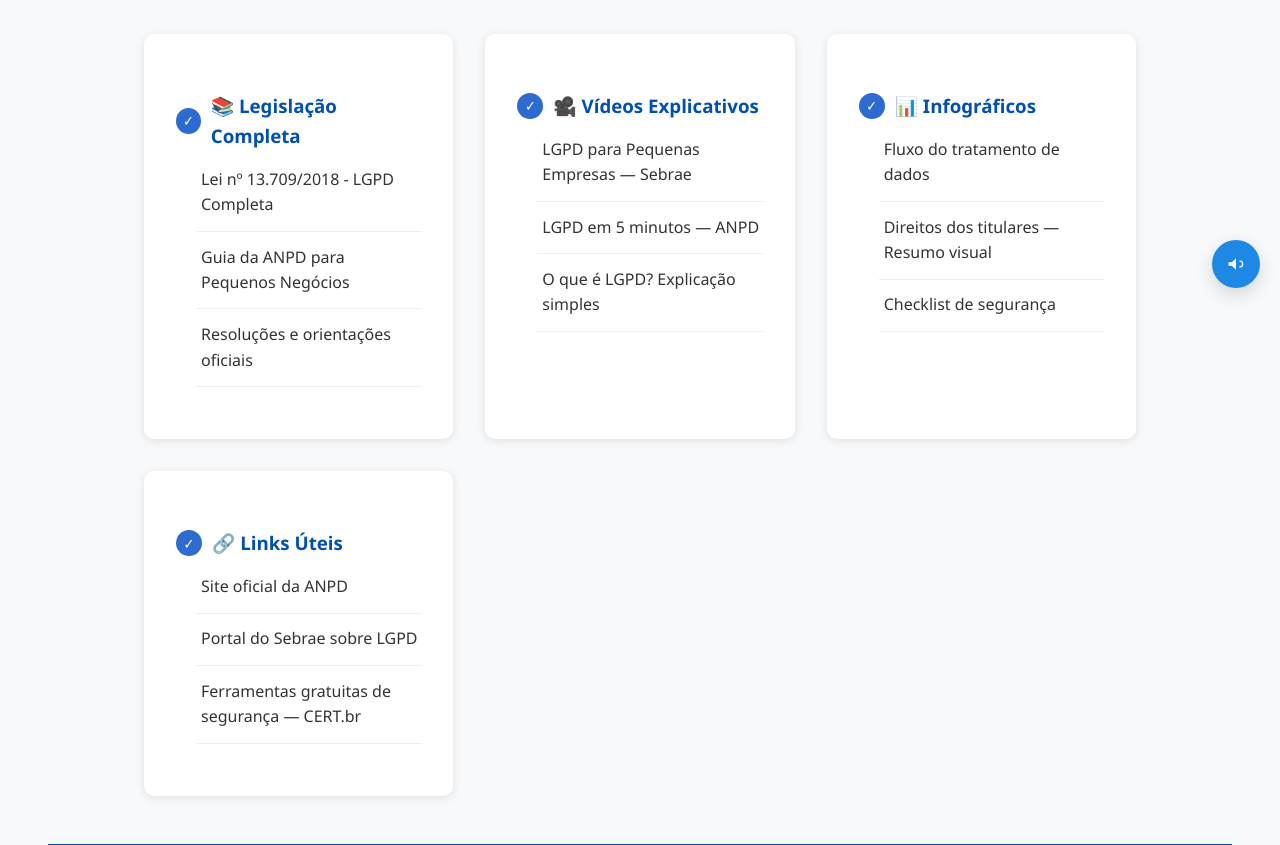
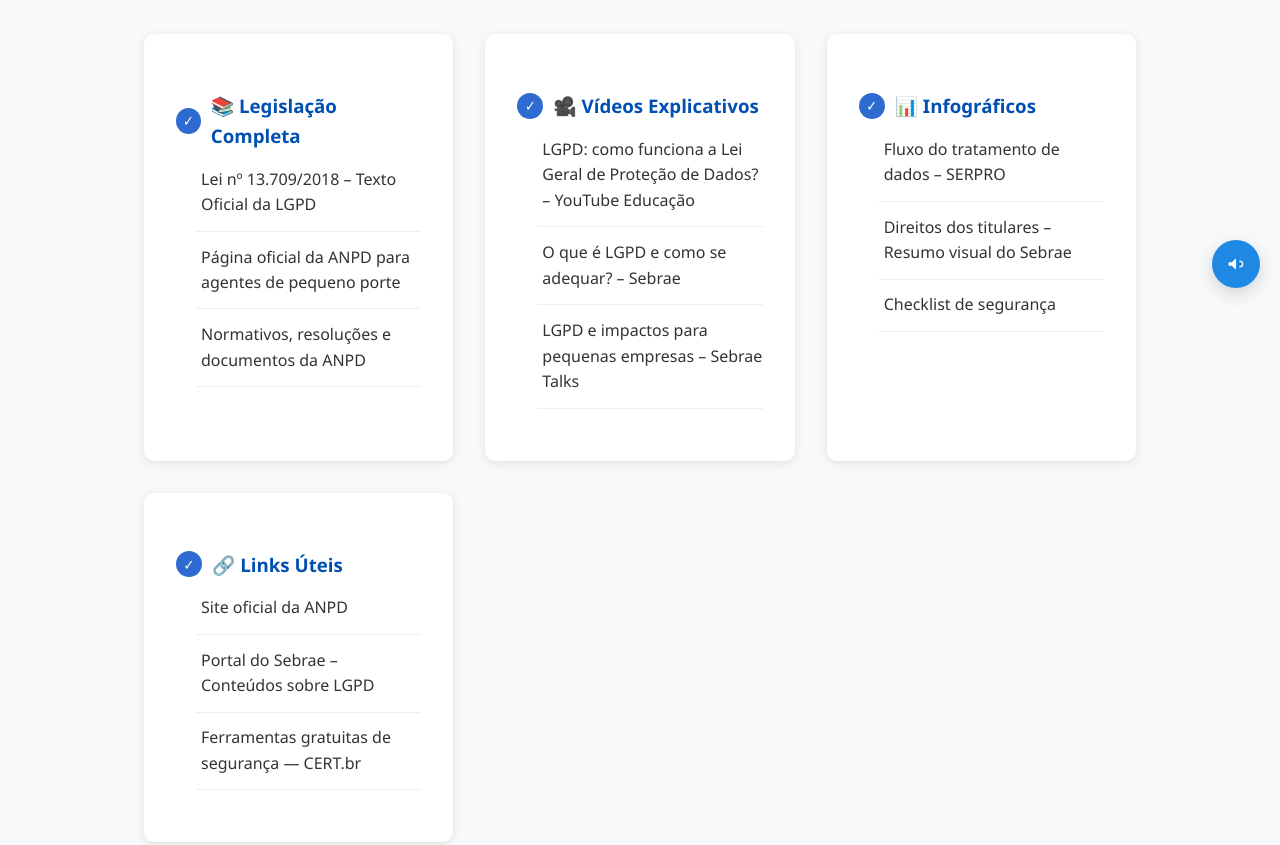
Before and after one commit to lucasdourado9-dotcom/site-lgpd, a plain HTML site: page recursos.html in a window 1280 px wide. Shown: the part 480-1325 px from the top of the page. Drawn offline with Linux system fonts and the light colour scheme.

Commit message:
Revise recursos.html with new resource links
Updated resource links and content in the HTML file.

```diff
--- a/recursos.html
+++ b/recursos.html
@@ -37,23 +37,47 @@
         <div class="container">
             <div class="resources-grid">
 
-                <!-- LEGISLAÇÃO -->
+                <!-- LEGISLAÇÃO COMPLETA -->
                 <div class="resource-category">
                     <h3>📚 Legislação Completa</h3>
                     <ul>
-                        <li><a href="https://www.planalto.gov.br/ccivil_03/_ato2015-2018/2018/lei/l13709.htm" target="_blank">Lei nº 13.709/2018 - LGPD Completa</a></li>
-                        <li><a href="https://www.gov.br/anpd/pt-br/documentos-e-publicacoes/guia-de-seguranca-para-agentes-de-tratamento-de-pequeno-porte.pdf" target="_blank">Guia da ANPD para Pequenos Negócios</a></li>
-                        <li><a href="https://www.gov.br/anpd" target="_blank">Resoluções e orientações oficiais</a></li>
+                        <li>
+                            <a href="https://www.planalto.gov.br/ccivil_03/_ato2015-2018/2018/lei/l13709.htm" target="_blank">
+                                Lei nº 13.709/2018 – Texto Oficial da LGPD
+                            </a>
+                        </li>
+                        <li>
+                            <a href="https://www.gov.br/anpd/pt-br/assuntos/educacao-publico-especifico/agentes-de-tratamento-de-pequeno-porte" target="_blank">
+                                Página oficial da ANPD para agentes de pequeno porte
+                            </a>
+                        </li>
+                        <li>
+                            <a href="https://www.gov.br/anpd/pt-br/assuntos" target="_blank">
+                                Normativos, resoluções e documentos da ANPD
+                            </a>
+                        </li>
                     </ul>
                 </div>
 
-                <!-- VÍDEOS -->
+                <!-- VÍDEOS EXPLICATIVOS -->
                 <div class="resource-category">
                     <h3>🎥 Vídeos Explicativos</h3>
                     <ul>
-                        <li><a href="https://www.youtube.com/watch?v=W3kOVFSrRck" target="_blank">LGPD para Pequenas Empresas — Sebrae</a></li>
-                        <li><a href="https://www.youtube.com/watch?v=J4sQd2F3LxM" target="_blank">LGPD em 5 minutos — ANPD</a></li>
-                        <li><a href="https://www.youtube.com/watch?v=NT0P_7TF5nE" target="_blank">O que é LGPD? Explicação simples</a></li>
+                        <li>
+                            <a href="https://www.youtube.com/watch?v=9SV6OLylNHk" target="_blank">
+                                LGPD: como funciona a Lei Geral de Proteção de Dados? – YouTube Educação
+                            </a>
+                        </li>
+                        <li>
+                            <a href="https://www.youtube.com/watch?v=esEnoPLl_84" target="_blank">
+                                O que é LGPD e como se adequar? – Sebrae
+                            </a>
+                        </li>
+                        <li>
+                            <a href="https://www.youtube.com/watch?v=8q-TmQx_ihE" target="_blank">
+                                LGPD e impactos para pequenas empresas – Sebrae Talks
+                            </a>
+                        </li>
                     </ul>
                 </div>
 
@@ -61,9 +85,21 @@
                 <div class="resource-category">
                     <h3>📊 Infográficos</h3>
                     <ul>
-                        <li><a href="https://www.serpro.gov.br/lgpd/lgpd-em-objetos/fluxo-do-tratamento-de-dados" target="_blank">Fluxo do tratamento de dados</a></li>
-                        <li><a href="https://www.sebrae.com.br/sites/PortalSebrae/artigos/conheca-os-direitos-dos-titulares-na-lgpd" target="_blank">Direitos dos titulares — Resumo visual</a></li>
-                        <li><a href="https://www.kaspersky.com.br/resource-center/threats/how-to-create-a-cybersecurity-checklist" target="_blank">Checklist de segurança</a></li>
+                        <li>
+                            <a href="https://www.serpro.gov.br/lgpd/lgpd-em-objetos/fluxo-do-tratamento-de-dados" target="_blank">
+                                Fluxo do tratamento de dados – SERPRO
+                            </a>
+                        </li>
+                        <li>
+                            <a href="https://www.sebrae.com.br/sites/PortalSebrae/artigos/conheca-os-direitos-dos-titulares-na-lgpd" target="_blank">
+                                Direitos dos titulares – Resumo visual do Sebrae
+                            </a>
+                        </li>
+                        <li>
+                            <a href="https://www.kaspersky.com.br/resource-center/threats/how-to-create-a-cybersecurity-checklist" target="_blank">
+                                Checklist de segurança
+                            </a>
+                        </li>
                     </ul>
                 </div>
 
@@ -71,9 +107,21 @@
                 <div class="resource-category">
                     <h3>🔗 Links Úteis</h3>
                     <ul>
-                        <li><a href="https://www.gov.br/anpd" target="_blank">Site oficial da ANPD</a></li>
-                        <li><a href="https://www.sebrae.com.br/sites/PortalSebrae" target="_blank">Portal do Sebrae sobre LGPD</a></li>
-                        <li><a href="https://www.cert.br/" target="_blank">Ferramentas gratuitas de segurança — CERT.br</a></li>
+                        <li>
+                            <a href="https://www.gov.br/anpd" target="_blank">
+                                Site oficial da ANPD
+                            </a>
+                        </li>
+                        <li>
+                            <a href="https://www.sebrae.com.br/sites/PortalSebrae/busca?q=lgpd" target="_blank">
+                                Portal do Sebrae – Conteúdos sobre LGPD
+                            </a>
+                        </li>
+                        <li>
+                            <a href="https://www.cert.br/" target="_blank">
+                                Ferramentas gratuitas de segurança — CERT.br
+                            </a>
+                        </li>
                     </ul>
                 </div>
 
```
